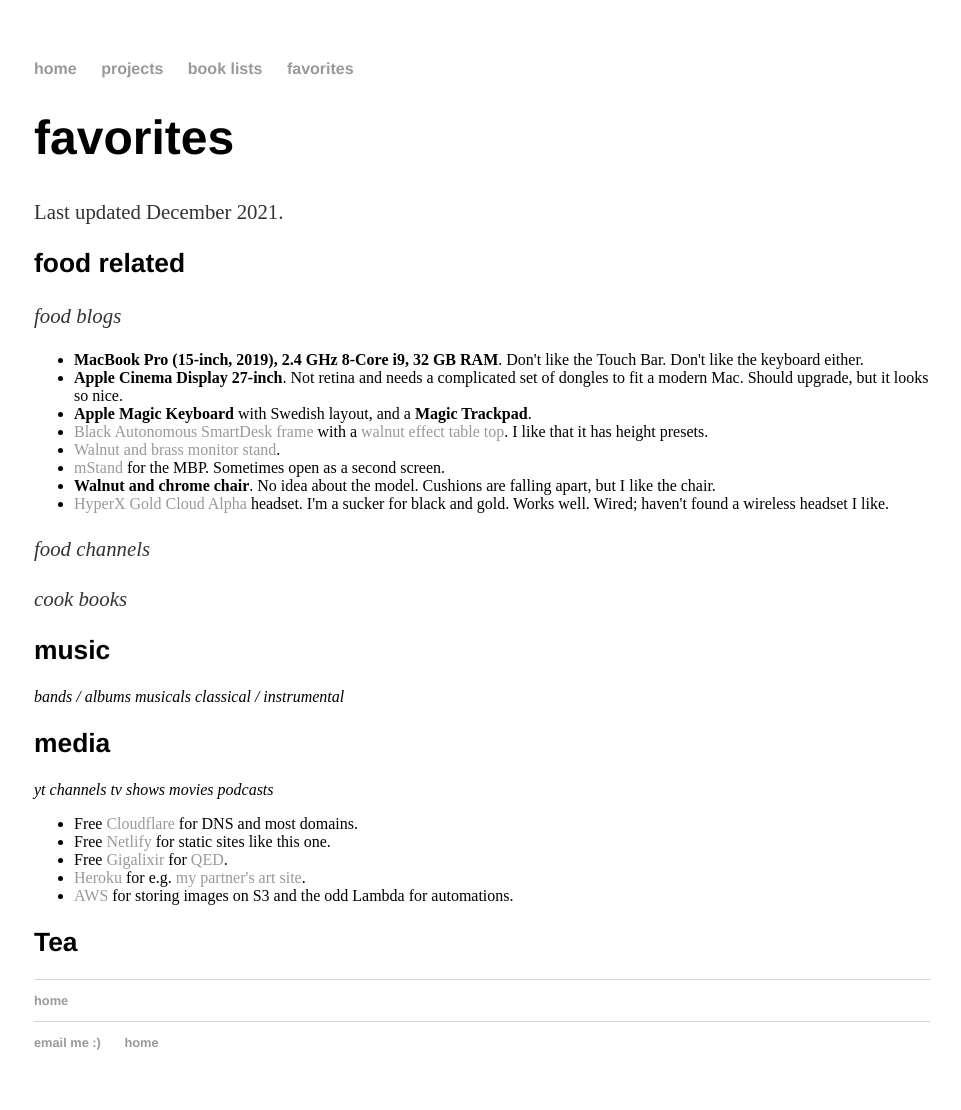
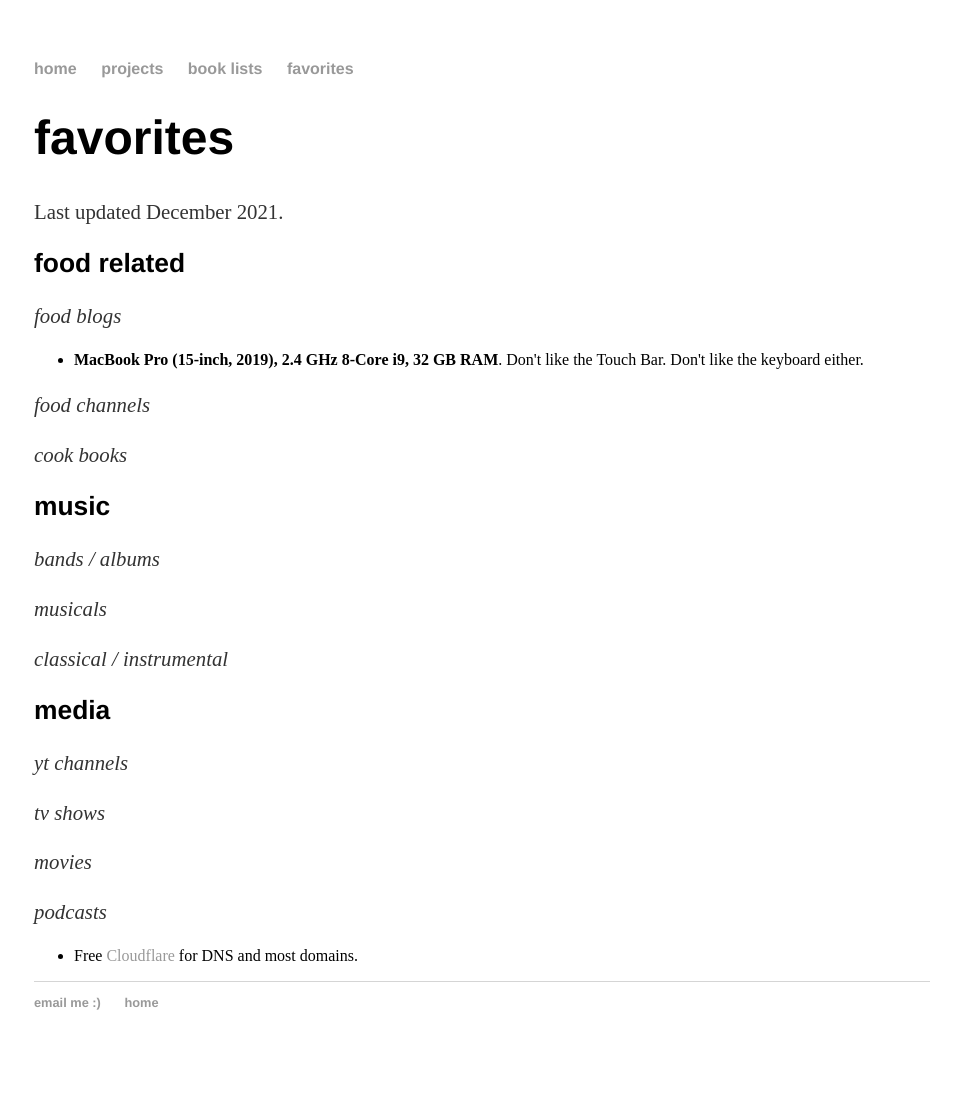
Before and after one commit to drod-chavez/drod-chavez.github.io, a Jekyll site: the page built from favs.html, in a window 1280 px wide. Shown: the whole page, without its empty margins (158-1119 px from the left). Built offline with Jekyll 4.4.1, drawn with Linux system fonts in a browser that asks for light colours; after the commit the page ends 1070 px from its top, so only the background shows below that.

Commit message:
Update favs.html

```diff
--- a/favs.html
+++ b/favs.html
@@ -20,13 +20,6 @@
           <p> <em> food blogs </em> </p>
           <ul>
             <li><b>MacBook Pro (15-inch, 2019), 2.4 GHz 8-Core i9, 32 GB RAM</b>. Don't like the Touch Bar. Don't like the keyboard either.</li>
-            <li><b>Apple Cinema Display 27-inch</b>. Not retina and needs a complicated set of dongles to fit a modern Mac. Should upgrade, but it looks so nice.</li>
-            <li><b>Apple Magic Keyboard</b> with Swedish layout, and a <b>Magic Trackpad</b>.</li>
-            <li><a href="https://www.autonomous.ai/standing-desks/diy-smart-desk-kit?option16=37&option17=1881">Black Autonomous SmartDesk frame</a> with a <a href="https://www.onlinereality.co.uk/prod/13424/nextday-laminated-mdf-table-tops">walnut effect table top</a>. I like that it has height presets.</li>
-            <li><a href="https://www.etsy.com/uk/listing/794506621/beech-wood-monitor-stand-laptop-stand?ref=yr_purchases&variation0=1386049109">Walnut and brass monitor stand</a>.</li>
-            <li><a href="https://www.raindesigninc.com/mstand.html">mStand</a> for the MBP. Sometimes open as a second screen.</li>
-            <li><b>Walnut and chrome chair</b>. No idea about the model. Cushions are falling apart, but I like the chair.</li>
-            <li><a href="https://www.hyperxgaming.com/unitedkingdom/en/landing/cloud-alpha-gold">HyperX Gold Cloud Alpha</a> headset. I'm a sucker for black and gold. Works well. Wired; haven't found a wireless headset I like.</li>
           </ul>
 
 	  <p> <em> food channels </em> </p>
@@ -34,31 +27,19 @@
 
 
           <h2 id="mac"> music </h2>
-	      <em> bands / albums </em>
-	      <em> musicals </em>
-	      <em> classical / instrumental </em>
+	      <p> <em> bands / albums </em> </p>
+	      <p> <em> musicals </em> </p>
+	      <p> <em> classical / instrumental </em> </p>
 
 
           <h2 id="ops"> media </h2>
-	      <em> yt channels </em>
-	      <em> tv shows </em>
-	      <em> movies </em>
-	      <em> podcasts </em>
+	      <p> <em> yt channels </em> </p>
+	      <p> <em> tv shows </em> </p>
+	      <p> <em> movies </em> </p>
+	      <p> <em> podcasts </em> </p>
 
           <ul>
             <li>Free <a href="https://www.cloudflare.com/">Cloudflare</a> for DNS and most domains.</li>
-            <li>Free <a href="https://www.netlify.com/">Netlify</a> for static sites like this one.</li>
-            <li>Free <a href="https://gigalixir.com/">Gigalixir</a> for <a href="https://qed.nyh.name">QED</a>.</li>
-            <li><a href="https://heroku.com/">Heroku</a> for e.g. <a href="https://johannaost.com">my partner's art site</a>.</li>
-            <li><a href="https://aws.amazon.com/">AWS</a> for storing images on S3 and the odd Lambda for automations.</li>
           </ul>
 
-          <h2 id="tea">Tea</h2>
-
     </div>
-
-    <footer>
-	    <ul>
-	        <li><a href="/home"> home </a></li>
-		</ul>
-	</footer>
```
